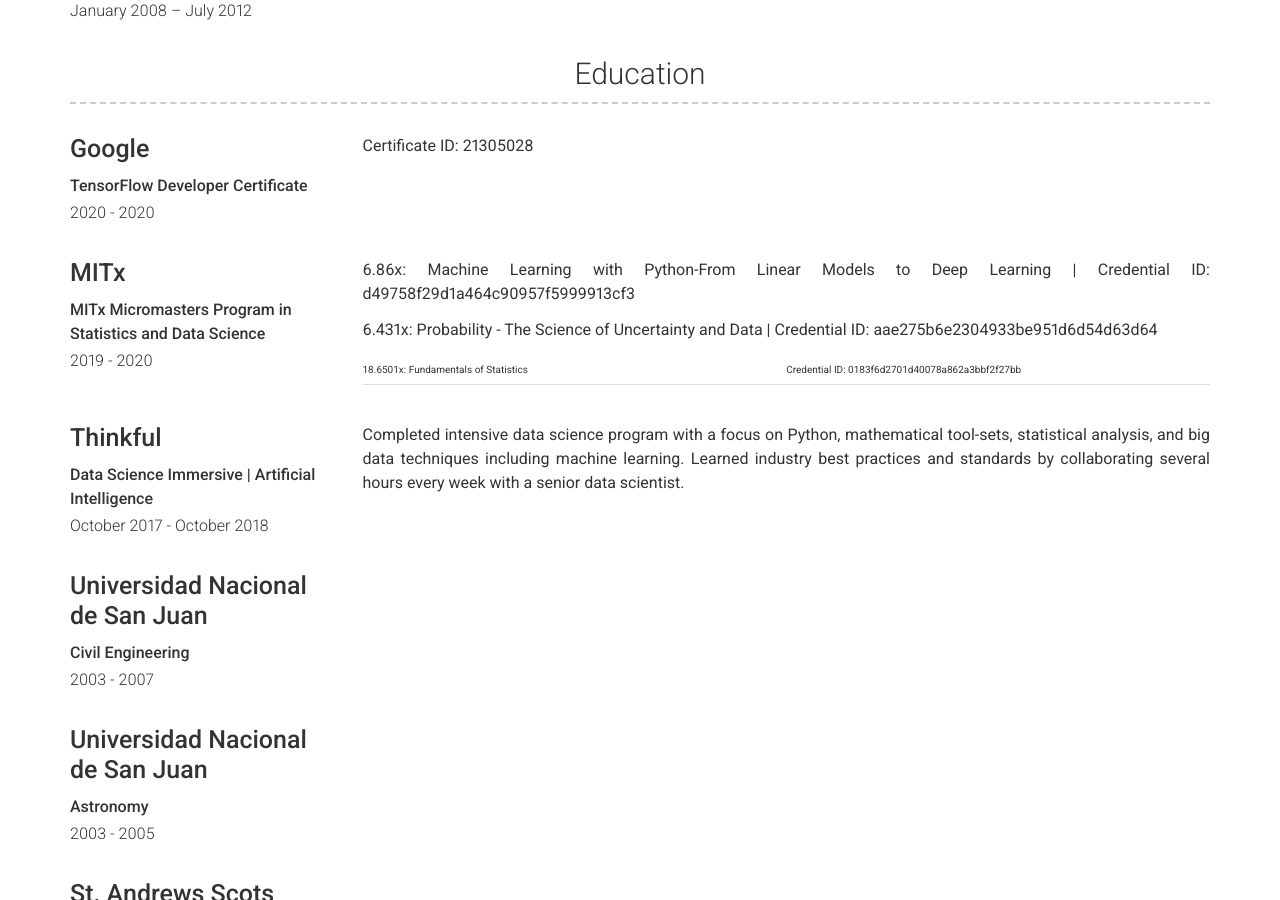
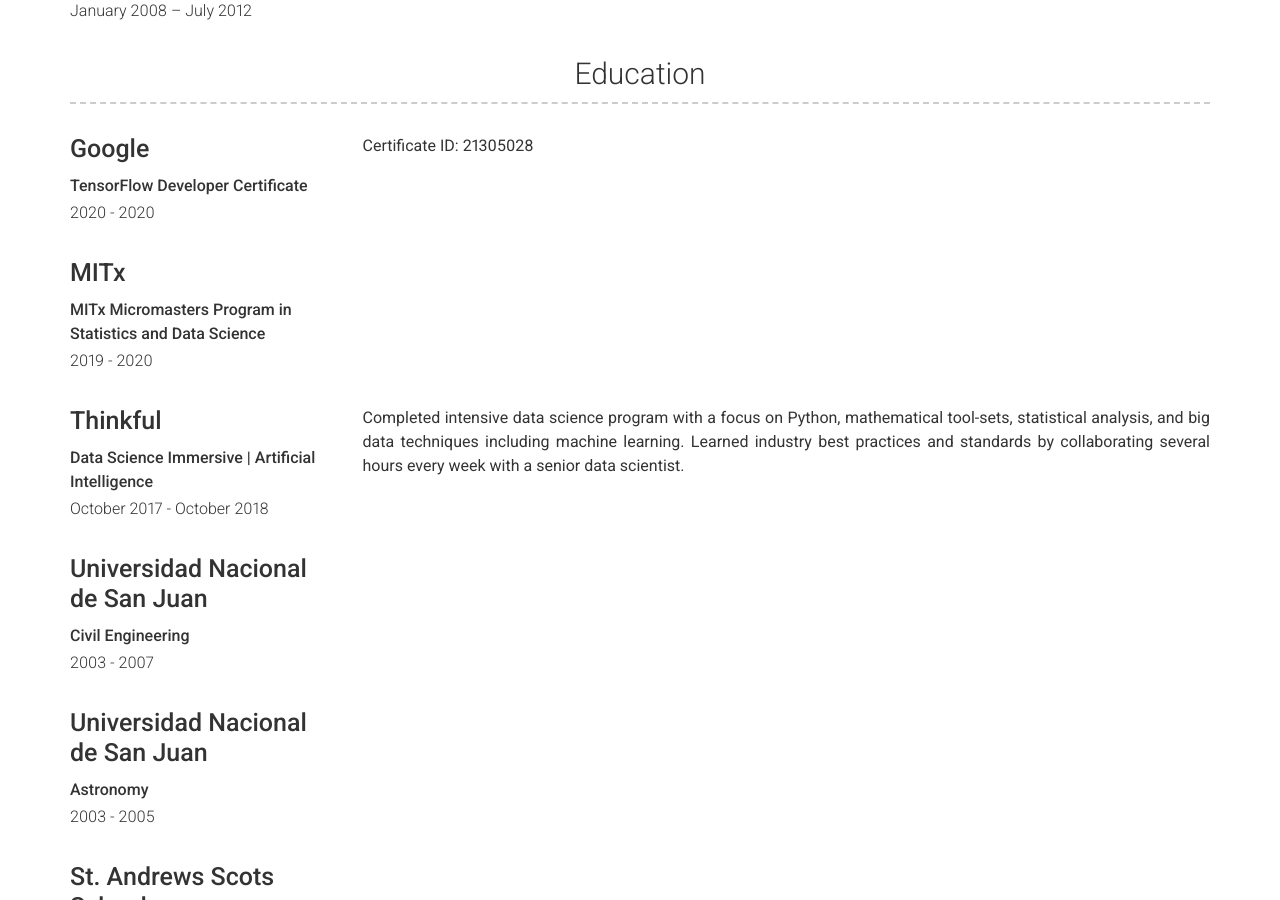
Before and after one commit to verakai/verakai.github.io, a Jekyll site: the page built from index.md, in a window 1280 px wide and 900 px high, scrolled down 1833 px. Built offline with Jekyll 4.4.1, drawn with Linux system fonts in a browser that asks for light colours.

Commit message:
Update education.yml

```diff
--- a/_data/education.yml
+++ b/_data/education.yml
@@ -12,15 +12,6 @@
   qualification: MITx Micromasters Program in Statistics and Data Science
 #  quote: >
 #    Short institution or course description (optional)
-  description: | # this will include new lines to allow paragraphs
-    6.86x: Machine Learning with Python-From
-    Linear Models to Deep Learning | Credential ID: d49758f29d1a464c90957f5999913cf3
-
-    6.431x: Probability - The Science of
-    Uncertainty and Data | Credential ID: aae275b6e2304933be951d6d54d63d64
-
-    18.6501x: Fundamentals of Statistics | Credential ID: 0183f6d2701d40078a862a3bbf2f27bb
-
 
 - name: Thinkful
   dates: October 2017 - October 2018
```
